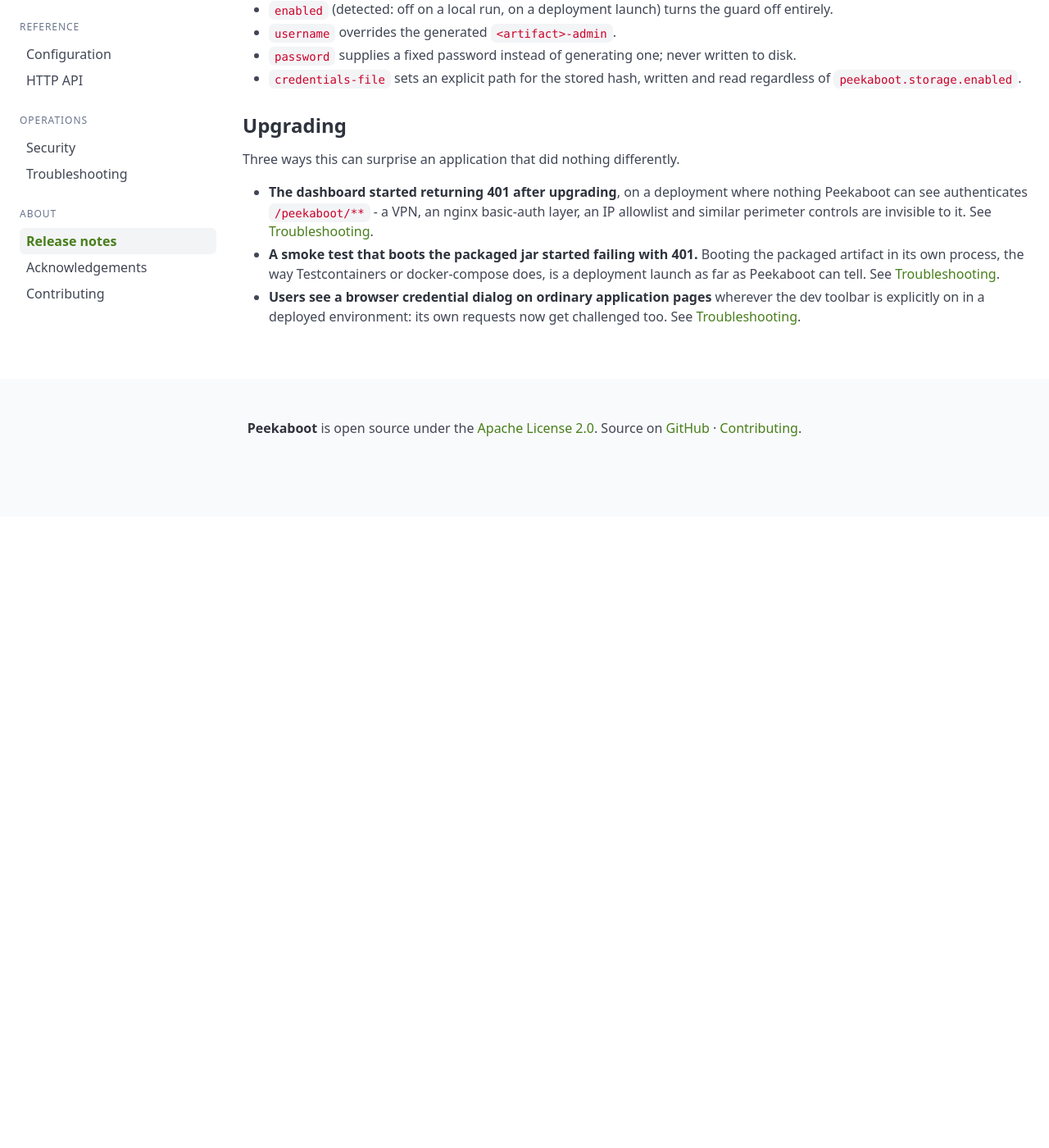
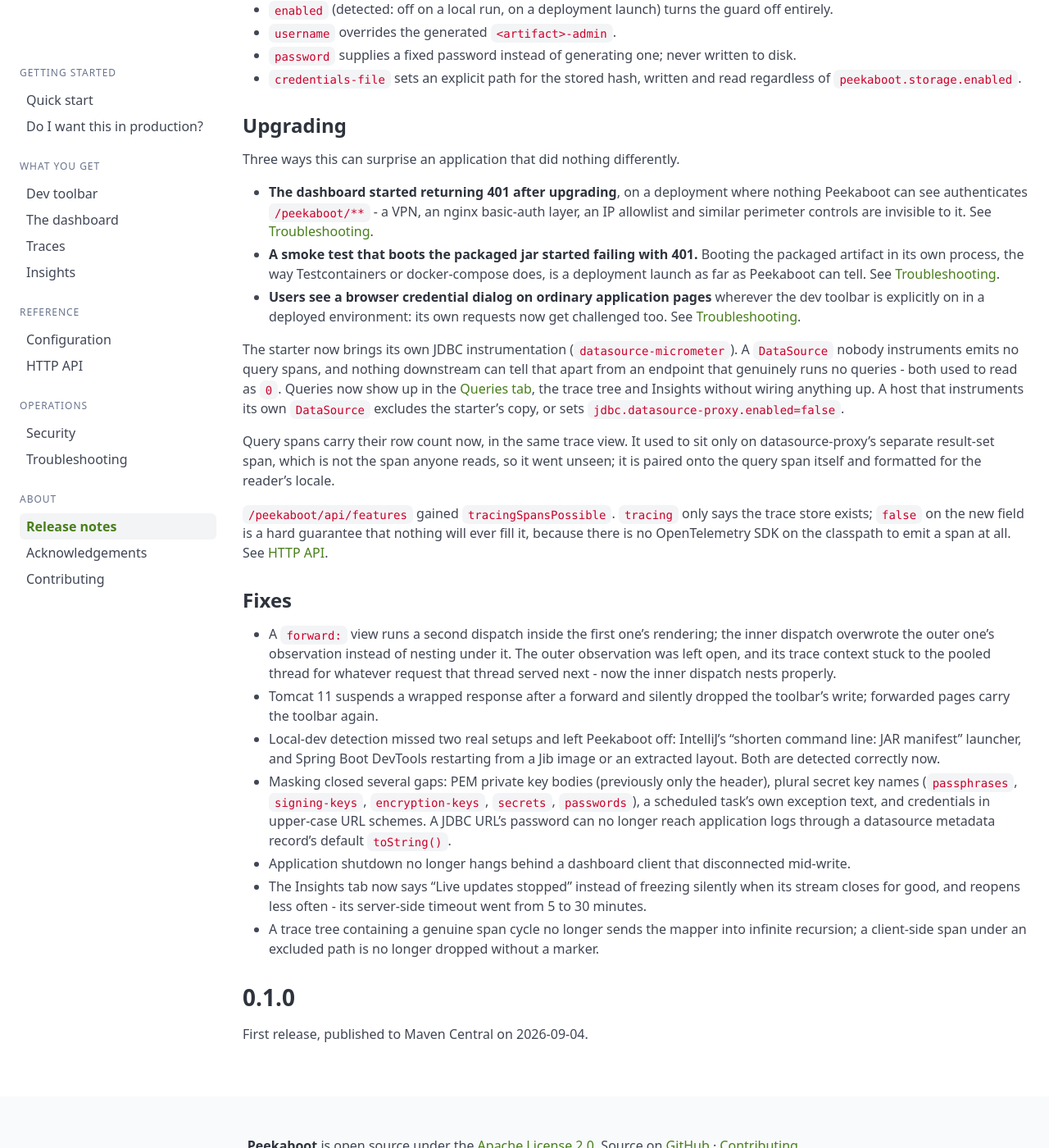
Before and after one commit to peekaboot-org/peekaboot-org.github.io, a Jekyll site: the page built from docs/release-notes.md, in a window 1280 px wide and 1400 px high, scrolled down 466 px. Shown: the whole window at 82% size. Built offline with Jekyll 4.4.1, drawn with Linux system fonts in a browser that asks for light colours; before the commit the page ends 1096 px from its top, so only the background shows below that.

Commit message:
docs: cover the whole 0.2.0 release, add 0.1.0

```diff
--- a/docs/release-notes.md
+++ b/docs/release-notes.md
@@ -42,3 +42,48 @@
   toolbar is explicitly on in a deployed environment: its own requests now get challenged too.
   See
   [Troubleshooting]({{ '/docs/troubleshooting/' | relative_url }}#credential-dialog-on-toolbar-pages).
+
+The starter now brings its own JDBC instrumentation (`datasource-micrometer`). A
+`DataSource` nobody instruments emits no query spans, and nothing downstream can tell that
+apart from an endpoint that genuinely runs no queries - both used to read as `0`. Queries
+now show up in the [Queries tab]({{ '/docs/dev-toolbar/' | relative_url }}#the-trace-view),
+the trace tree and Insights without wiring anything up. A host that instruments its own
+`DataSource` excludes the starter's copy, or sets `jdbc.datasource-proxy.enabled=false`.
+
+Query spans carry their row count now, in the same trace view. It used to sit only on
+datasource-proxy's separate result-set span, which is not the span anyone reads, so it went
+unseen; it is paired onto the query span itself and formatted for the reader's locale.
+
+`/peekaboot/api/features` gained `tracingSpansPossible`. `tracing` only says the trace store
+exists; `false` on the new field is a hard guarantee that nothing will ever fill it, because
+there is no OpenTelemetry SDK on the classpath to emit a span at all. See
+[HTTP API]({{ '/docs/api/' | relative_url }}).
+
+### Fixes
+
+- A `forward:` view runs a second dispatch inside the first one's rendering; the inner
+  dispatch overwrote the outer one's observation instead of nesting under it. The outer
+  observation was left open, and its trace context stuck to the pooled thread for
+  whatever request that thread served next - now the inner dispatch nests properly.
+- Tomcat 11 suspends a wrapped response after a forward and silently dropped the toolbar's
+  write; forwarded pages carry the toolbar again.
+- Local-dev detection missed two real setups and left Peekaboot off: IntelliJ's "shorten
+  command line: JAR manifest" launcher, and Spring Boot DevTools restarting from a Jib image
+  or an extracted layout. Both are detected correctly now.
+- Masking closed several gaps: PEM private key bodies (previously only the header), plural
+  secret key names (`passphrases`, `signing-keys`, `encryption-keys`, `secrets`,
+  `passwords`), a scheduled task's own exception text, and credentials in upper-case URL
+  schemes. A JDBC URL's password can no longer reach application logs through a datasource
+  metadata record's default `toString()`.
+- Application shutdown no longer hangs behind a dashboard client that disconnected
+  mid-write.
+- The Insights tab now says "Live updates stopped" instead of freezing silently when its
+  stream closes for good, and reopens less often - its server-side timeout went from 5 to
+  30 minutes.
+- A trace tree containing a genuine span cycle no longer sends the mapper into infinite
+  recursion; a client-side span under an excluded path is no longer dropped without a
+  marker.
+
+## 0.1.0
+
+First release, published to Maven Central on 2026-09-04.
```
